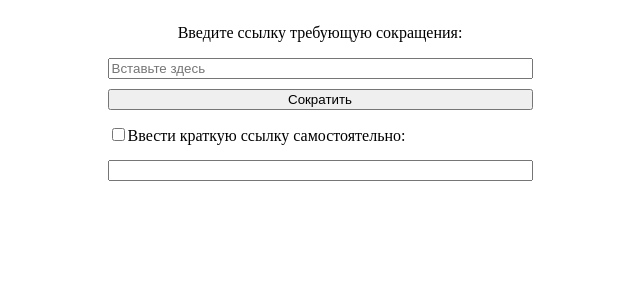
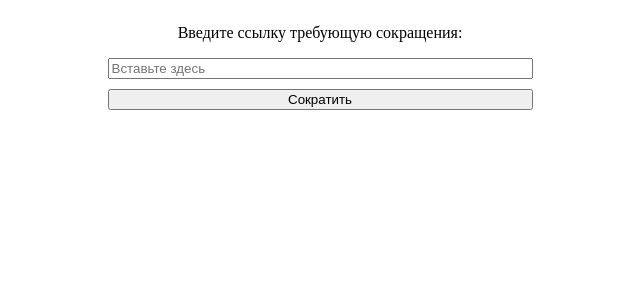
Before and after one commit to suborgerry/shorturl, a React (Create React App) app in the folder shorturlReact/: page / in a window 1280 px wide. Shown: the top 300 px of the page, without its empty margins (320-960 px from the left). Built offline with nearby package versions, Linux system fonts and the light colour scheme.

Commit message:
Hidden check-n-label

```diff
--- a/shorturlReact/src/components/App.js
+++ b/shorturlReact/src/components/App.js
@@ -1,5 +1,5 @@
 import UseRequest from './Request';
-import OnCheckboxChanged from './CheckBox';
+// import OnCheckboxChanged from './CheckBox';
 import {useState} from "react";
 
 function App() {
@@ -43,13 +43,13 @@ function App() {
           required />
           <input id="button" type="button"  value="Сократить" onClick={handlerSubmit}/>
           { checkRequest && <MessageFromServer /> }
-          <p className="check-n-label">
+          {/* <p className="check-n-label">
             <input id="check" type="checkbox" name="check" onChange={ OnCheckboxChanged } id="alonecheck"/>
             <label htmlFor="alonecheck">Ввести краткую ссылку самостоятельно:</label>
           </p>
           <div id="visible">
             <input id="shorturl" type="url" name="shorturl" size="50" />
-          </div>
+          </div>  */}
         </form>
         </div>
     </div>
```
